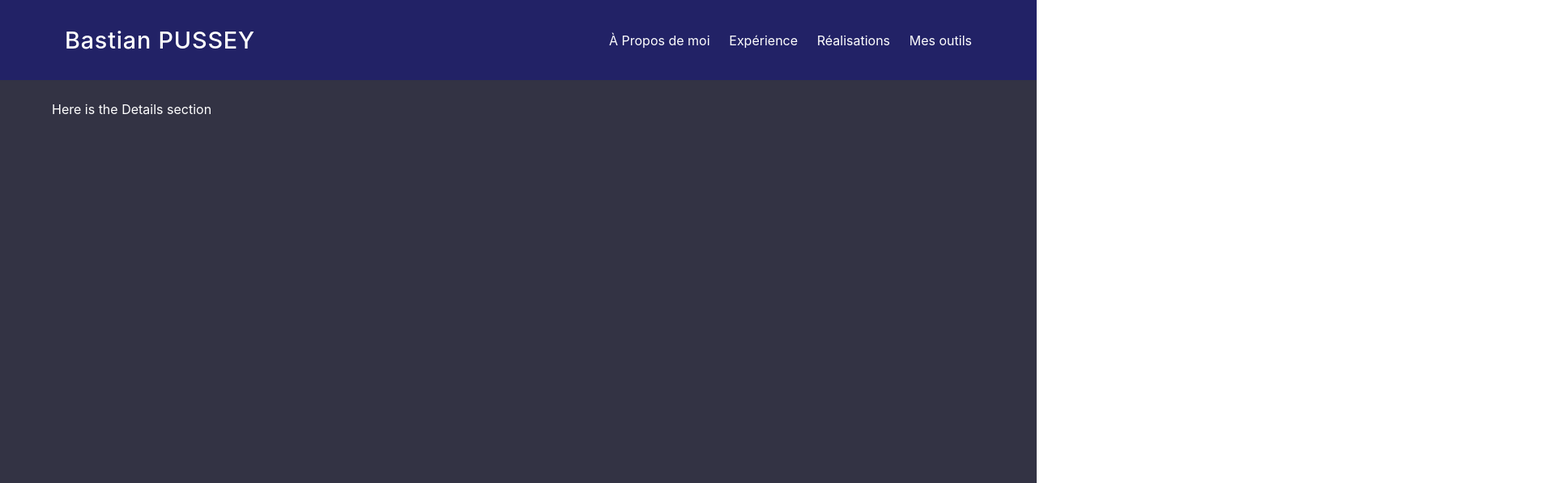
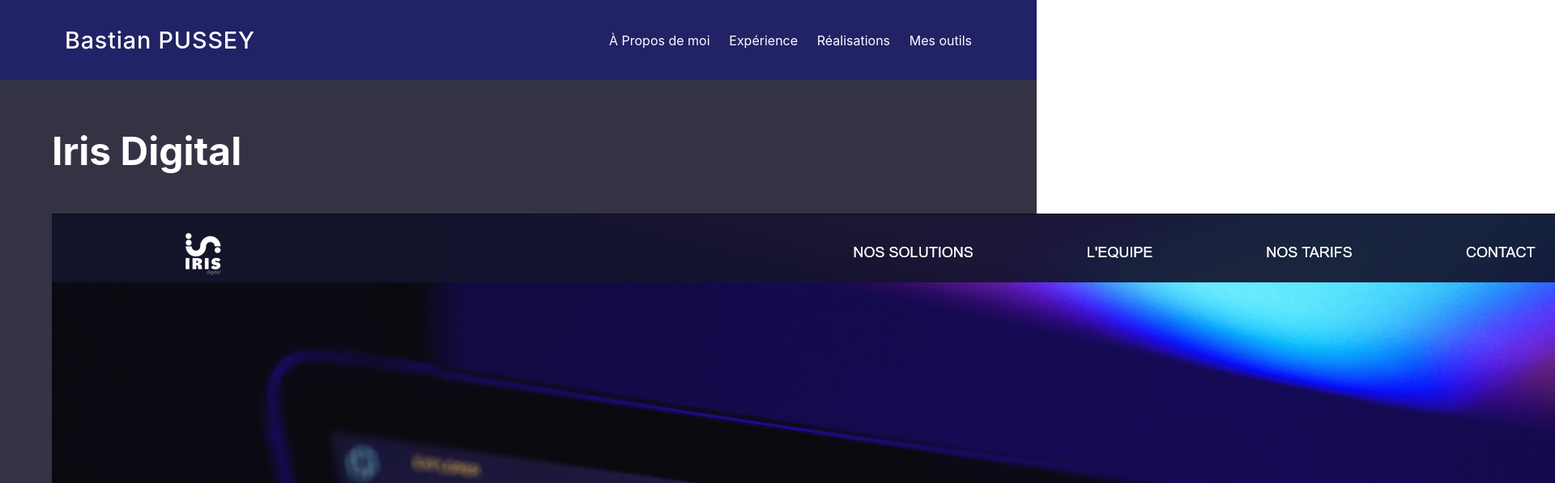
Before and after one commit to BastianGH/Portfolio, a React (Create React App) app in the folder frontend/: page /achievements/1 in a window 1280 px wide. Shown: the top 597 px of the page at 81% size, 1920 px wide, since content can reach past the window. Built offline with nearby package versions, Linux system fonts and the light colour scheme.

Commit message:
init page Details

```diff
--- a/frontend/src/components/card/card.js
+++ b/frontend/src/components/card/card.js
@@ -7,7 +7,7 @@
       <figure>
         <img src={`assets/images/${img}`} alt={title} className="card-img" />
         <figcaption>
-          <h2>{title} </h2>
+          <h2>{title}</h2>
           <p>{desc}</p>
         </figcaption>
       </figure>
--- a/frontend/src/pages/Achievements/Details.js
+++ b/frontend/src/pages/Achievements/Details.js
@@ -1,5 +1,30 @@
-import React from "react";
+import { useParams } from "react-router-dom";
+import { useEffect, useState } from "react";
+import data from "../../data/db.json";
 
 export const Details = () => {
-  return <div>Here is the Details section</div>;
+  const params = useParams();
+  const id = params.id;
+
+  const [achievement, setAchievement] = useState({});
+
+  useEffect(() => {
+    const achievementDetails = data.achievements.filter(
+      (achievement) => achievement.id == id
+    );
+    setAchievement(achievementDetails[0]);
+  }, []);
+
+  return (
+    <div>
+      <h1>{achievement.title}</h1>
+      <div>
+        <img
+          src={`../../assets/images/${achievement.img}`}
+          alt={achievement.title}
+        />
+        <p>{achievement.long_desc}</p>
+      </div>
+    </div>
+  );
 };
```
